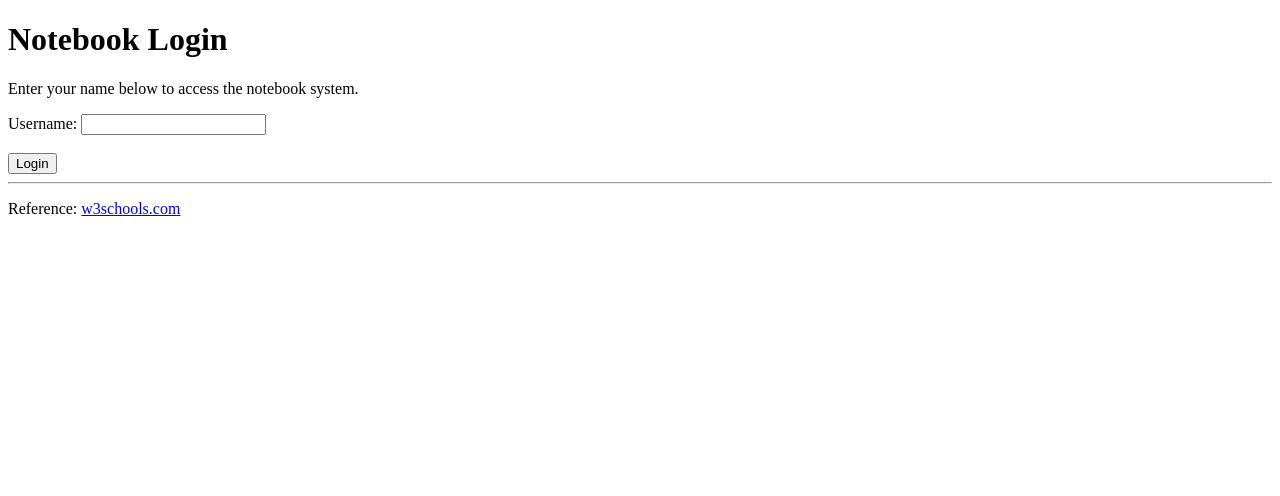
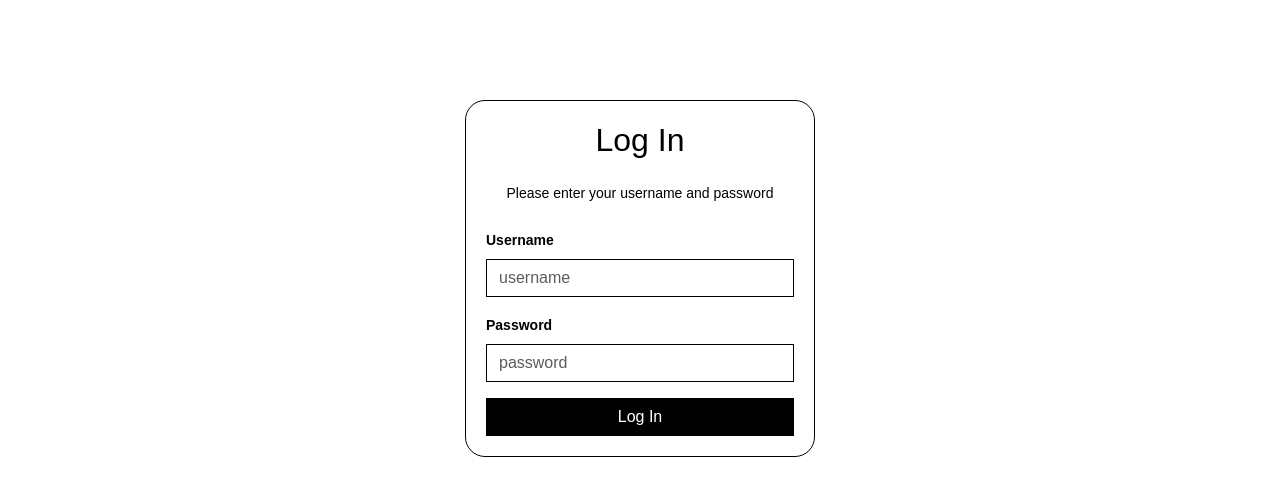
Before and after one commit to sa-santillan/Fairview_ICT9Sapphire_Q4SkillsTest_Santillan_Spencer, a plain HTML site: page html.html in a window 1280 px wide. Drawn offline with nearby package versions, Linux system fonts and the light colour scheme.

Commit message:
Update html.html

```diff
--- a/html.html
+++ b/html.html
@@ -2,37 +2,71 @@
 <html lang="en">
 <head>
     <meta charset="UTF-8">
-    <title>Login - Virtual Notebook</title>
+    <meta name="viewport" content="width=device-width, initial-scale=1.0">
+    <title>ICT 9 Skills Test - Login</title>
+    <link href="https://cdn.jsdelivr.net/npm/bootstrap@5.3.0/dist/css/bootstrap.min.css" rel="stylesheet">
+    <style>
+        body {
+            background-color: #ffffff;
+            color: #000000;
+            font-family: sans-serif;
+        }
+
+        .login-container {
+            max-width: 350px;
+            margin: 100px auto;
+            border: 1px solid #000;
+            padding: 20px;
+            border-radius: 20px
+        }
+
+        .btn-dark {
+            border-radius: 0;
+            background-color: #000;
+            border: 1px solid #000;
+        }
+
+        .form-control {
+            border-radius: 0;
+            border: 1px solid #000;
+        }
+    </style>
 </head>
 <body>
+    <div class="login-container">
+        <h2 class="text-center mb-4">Log In</h2>
 
-    <h1>Notebook Login</h1>
+        <p class="small text-center mb-4">Please enter your username and password</p>
 
-    <p>Enter your name below to access the notebook system.</p>
-
-    <div>
-        <label>Username:</label>
-        <input type="text" id="userName">
-        <br><br>
-        <button onclick="loginUser()">Login</button>
+        <form>
+            <div class="mb-3">
+                <label class="form-label small fw-bold">Username</label>
+                <input type="text" id="user" class="form-control" placeholder="username">
+            </div>
+            <div class="mb-3">
+                <label class="form-label small fw-bold">Password</label>
+                <input type="password" class="form-control" placeholder="password">
+            </div>
+            <div class="d-grid gap-2">
+                <button type="button" onclick="handleLogin()" class="btn btn-dark">Log In</button>
+            </div>
+        </form>
     </div>
 
-    <hr>
-    <p>Reference: <a href="https://www.w3schools.com">w3schools.com</a></p>
-
     <script>
-        // JavaScript Function
-        function loginUser() {
-            // JavaScript Variable
-            let name = document.getElementById("userName").value;
+        // JavaScript Variables and Operators
+        // JavaScript Comments
+        function handleLogin() {
+            let username = document.getElementById('user').value;
+            let minLength = 1;
 
             // JavaScript Conditional Statement
-            if (name === "") {
-                window.alert("Field cannot be empty.");
+            if (username.length >= minLength) {
+                // JavaScript Output
+                window.alert("Login Successful");
+                window.location.href = "notebooks.html";
             } else {
-                // JavaScript Output
-                window.alert("Hello " + name + ". Redirecting...");
-                window.location.href = "notebooks.html";
+                window.alert("Please enter a username.");
             }
         }
     </script>
```
